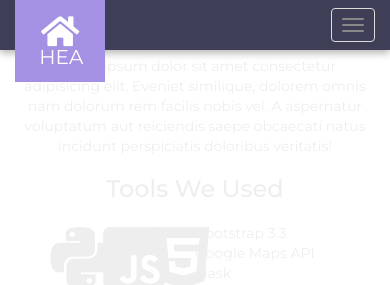
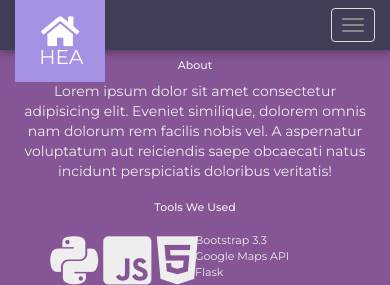
Before and after one commit to huiyuandiknow/Home_Data_App, a Flask app: page /about in a window 390 px wide. Shown: the top 285 px of the page. Run offline with Flask 2, Linux system fonts and the light colour scheme; some libraries are stand-ins or nearby versions.

Commit message:
changes to about and result look

```diff
--- a/static/css/style.css
+++ b/static/css/style.css
@@ -434,6 +434,10 @@ hr{
     width: 100%;
 }
 
+#tweet {
+    border: none;
+    background-color: transparent;
+}
 
 /* ==================== FOOTER ==================== */
 
--- a/static/js/main.js
+++ b/static/js/main.js
@@ -217,7 +217,7 @@ function setMarker()  {
 
 //==========================twitter Button events=========================
 var tweet = document.getElementById("tweet");
-var toTweet = "My home estimate is $" + 1000 + " Find yours at hom-es.herokuapp.com";
+var toTweet = "My home estimate is $" + 1000 + "! Find yours at hom-es.herokuapp.com";
 
 tweet.addEventListener("click", function () {
     var twitRL = "https://twitter.com/intent/tweet?text=" + toTweet;
--- a/templates/about.html
+++ b/templates/about.html
@@ -2,6 +2,30 @@
 
 {% block body %}
 
+<style>
+    body {
+        background-color: #855595;
+    }
+    .head-foot-margin{
+        margin-top: 10%;
+        margin-bottom: 10%;
+    }
+    .hide {
+        display: none;
+    }
+
+    .about-content{
+        height: fit-content;
+        background-color: #3e3f5762;
+        border-radius: 5px;
+}
+
+.about-text {
+    font-size: 11px;
+}
+</style>
+
+<div class="head-foot-margin">
 <div class="container section-about">
     <div class="text-center">
         <h3>About</h3>
@@ -22,56 +46,57 @@
 <div class="container section-about me-section center-block">
     <div class="row about center-block">
         <div class="col-xs-2 col-md-2"> </div>
-        <div class="col-xs-3 col-md-3">
+        <div class="col-xs-5 col-md-3">
             <img src="https://avatars3.githubusercontent.com/u/13004262?s=460&v=4" class="img-responsive img-rounded" alt="Hui-yu (Laura) Yang"/>
         </div>
-        <div class="col-xs-5 col-md-5 about-content">
+        <div class="col-xs-3 col-md-5 about-content">
             <h3 class="text-right">Hui-yu (Laura) Yang</h3>
-            <p>Lorem ipsum dolor sit amet consectetur adipisicing elit. Eveniet similique, dolorem omnis nam dolorum rem facilis nobis vel. A aspernatur voluptatum aut reiciendis saepe obcaecati natus incidunt perspiciatis doloribus veritatis!</p>
+            <p class="aboutP">Lorem ipsum dolor sit amet consectetur adipisicing elit. Eveniet similique, dolorem omnis nam dolorum rem facilis nobis vel. A aspernatur voluptatum aut reiciendis saepe obcaecati natus incidunt perspiciatis doloribus veritatis!</p>
             <a href="https://github.com/huiyuandiknow" target="_blank">
             <i class="fab fa-github fa-3x"></i></a>
         </div>
     </div>
     <div class="row about">
             <div class="col-xs-2 col-md-2"> </div>
-        <div class="col-xs-5 col-md-5 about-content">
+        <div class="col-xs-3 col-md-5 about-content">
             <h3 class="text-left">Mikhail Gorbunov</h3>
-            <p>Lorem ipsum dolor sit amet consectetur adipisicing elit. Eveniet similique, dolorem omnis nam dolorum rem facilis nobis vel. A aspernatur voluptatum aut reiciendis saepe obcaecati natus incidunt perspiciatis doloribus veritatis!</p>
+            <p class="aboutP">Lorem ipsum dolor sit amet consectetur adipisicing elit. Eveniet similique, dolorem omnis nam dolorum rem facilis nobis vel. A aspernatur voluptatum aut reiciendis saepe obcaecati natus incidunt perspiciatis doloribus veritatis!</p>
             <a href="https://github.com/mikleg" target="_blank">
             <i class="fab fa-github fa-3x"></i></a>
         </div>
-        <div class="col-xs-3 col-md-3">
+        <div class="col-xs-5 col-md-3">
             <img src="https://avatars0.githubusercontent.com/u/16841976?s=460&v=4" class="img-responsive img-rounded" alt="Mikhail Gorbunov"/>
         </div>
 
     </div>
     <div class="row about">
             <div class="col-xs-2 col-md-2"> </div>
-        <div class="col-xs-3 col-md-3">
+        <div class="col-xs-5 col-md-3">
             <img src="https://avatars0.githubusercontent.com/u/26147765?s=460&v=4" class="img-responsive img-rounded" alt="Jak Ashuraliev"/>
         </div>
-        <div class="col-xs-5 col-md-5 about-content">
+        <div class="col-xs-3 col-md-5 about-content">
             <h3 class="text-right">Jak Ashuraliev</h3>
-            <p>Lorem ipsum dolor sit amet consectetur adipisicing elit. Eveniet similique, dolorem omnis nam dolorum rem facilis nobis vel. A aspernatur voluptatum aut reiciendis saepe obcaecati natus incidunt perspiciatis doloribus veritatis!</p>
+            <p class="aboutP">Lorem ipsum dolor sit amet consectetur adipisicing elit. Eveniet similique, dolorem omnis nam dolorum rem facilis nobis vel. A aspernatur voluptatum aut reiciendis saepe obcaecati natus incidunt perspiciatis doloribus veritatis!</p>
             <a href="https://github.com/jak-ashuraliev" target="_blank">
             <i class="fab fa-github fa-3x"></i></a>
         </div>
     </div>
     <div class="row about">
         <div class="col-xs-2 col-md-2"> </div>
-        <div class="col-xs-5 col-md-5 about-content">
+        <div class="col-xs-3 col-md-5 about-content">
             <h3 class="text-left">Kristy Stienstra</h3>
-            <p>Lorem ipsum dolor sit amet consectetur adipisicing elit. Eveniet similique, dolorem omnis nam dolorum rem facilis nobis vel. A aspernatur voluptatum aut reiciendis saepe obcaecati natus incidunt perspiciatis doloribus veritatis!</p>
+            <p class="aboutP">Lorem ipsum dolor sit amet consectetur adipisicing elit. Eveniet similique, dolorem omnis nam dolorum rem facilis nobis vel. A aspernatur voluptatum aut reiciendis saepe obcaecati natus incidunt perspiciatis doloribus veritatis!</p>
             <a href="https://github.com/KristyStien" target="_blank">
             <i class="fab fa-github fa-3x"></i></a>
         </div>
-        <div class="col-xs-3 col-md-3">
+        <div class="col-xs-5 col-md-3">
             <img src="https://avatars2.githubusercontent.com/u/30839938?s=460&v=4" class="img-responsive img-rounded" alt="Kristy Stienstra"/>
         </div>
 
     </div>
 </div>
-<!-- <script src="https://cdnjs.cloudflare.com/ajax/libs/jquery/3.3.1/jquery.min.js"></script>
+</div>
+<script src="https://cdnjs.cloudflare.com/ajax/libs/jquery/3.3.1/jquery.min.js"></script>
 <script>
     var aboutMe = $(".about");
 for(var i = 0; i < aboutMe.length; i++){
@@ -79,6 +104,14 @@ for(var i = 0; i < aboutMe.length; i++){
     var target2 = Math.floor(Math.random() * aboutMe.length -1) +1;
     aboutMe.eq(target).before(aboutMe.eq(target2));
 }
-</script> -->
+    var aboutP = $(".aboutP");
+    var aboutText = $("h3");
+    var aboutIcons =$(".about-icons");
+    if (window.innerWidth < 800){
+        aboutP.addClass("hide");
+        aboutText.addClass("about-text");
+        aboutIcons.addClass("about-text");
+    }
+</script>
 
 {% endblock %}
--- a/templates/results.html
+++ b/templates/results.html
@@ -1,6 +1,7 @@
 {% extends 'layout.html' %}}
 
 {% block body %}
+
 <div class="container section-results">
     <div class="row">
         <div class="col-lg-10 col-lg-offset-1 col-md-8 col-md-offset-2">
@@ -30,8 +31,7 @@
                 <!-- <p class="lead text-center text-uppercase">
                     The value of your home is: <i class="fas fa-dollar-sign"></i> <span class="price"> {{res}} </span>
                 </p> -->
-                <button id ="tweet"><i class="fa fa-twitter fa-3x"></i></button>
-                <p>Compare to Zillow's Zestimate: <span id="zest"></span></p>
+                <button id ="tweet"><i class="fab fa-twitter fa-3x"></i></button>
                 <hr>
                 <ul class="list-group">
                     <li class="list-group-item">Address: <span>{{address}}</span></li>
```
